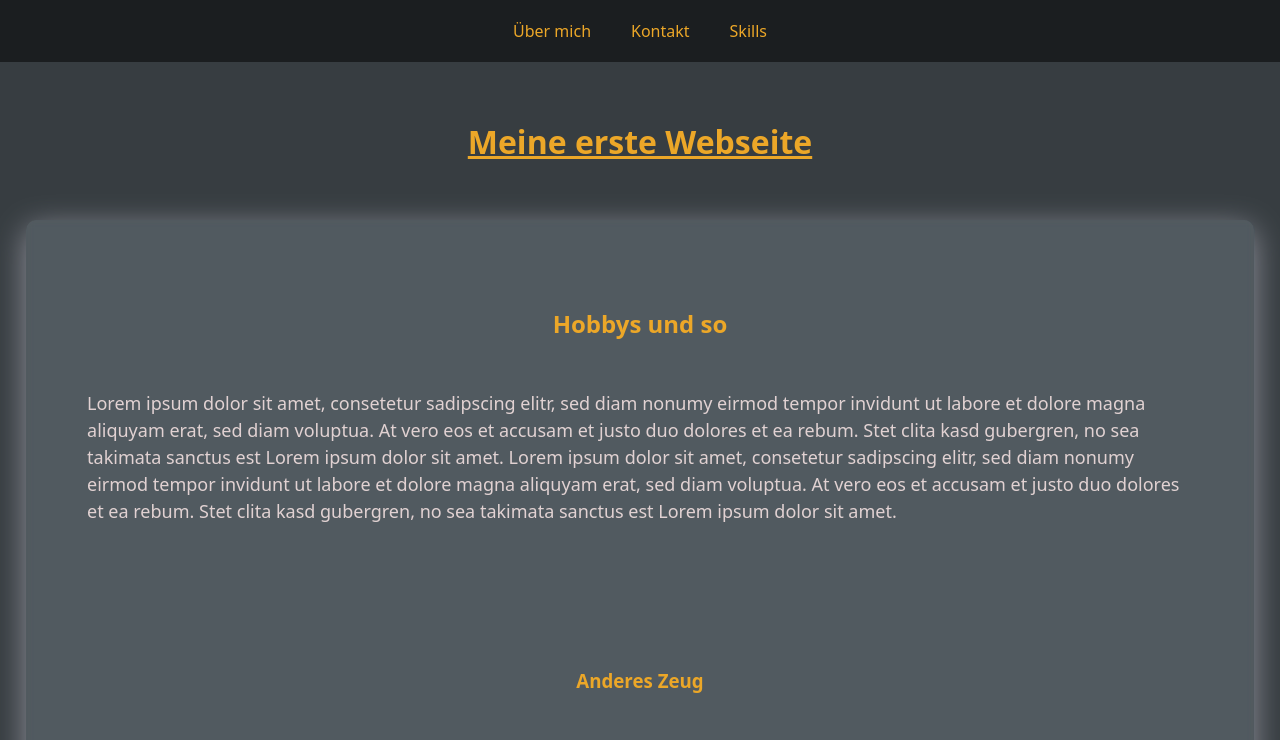
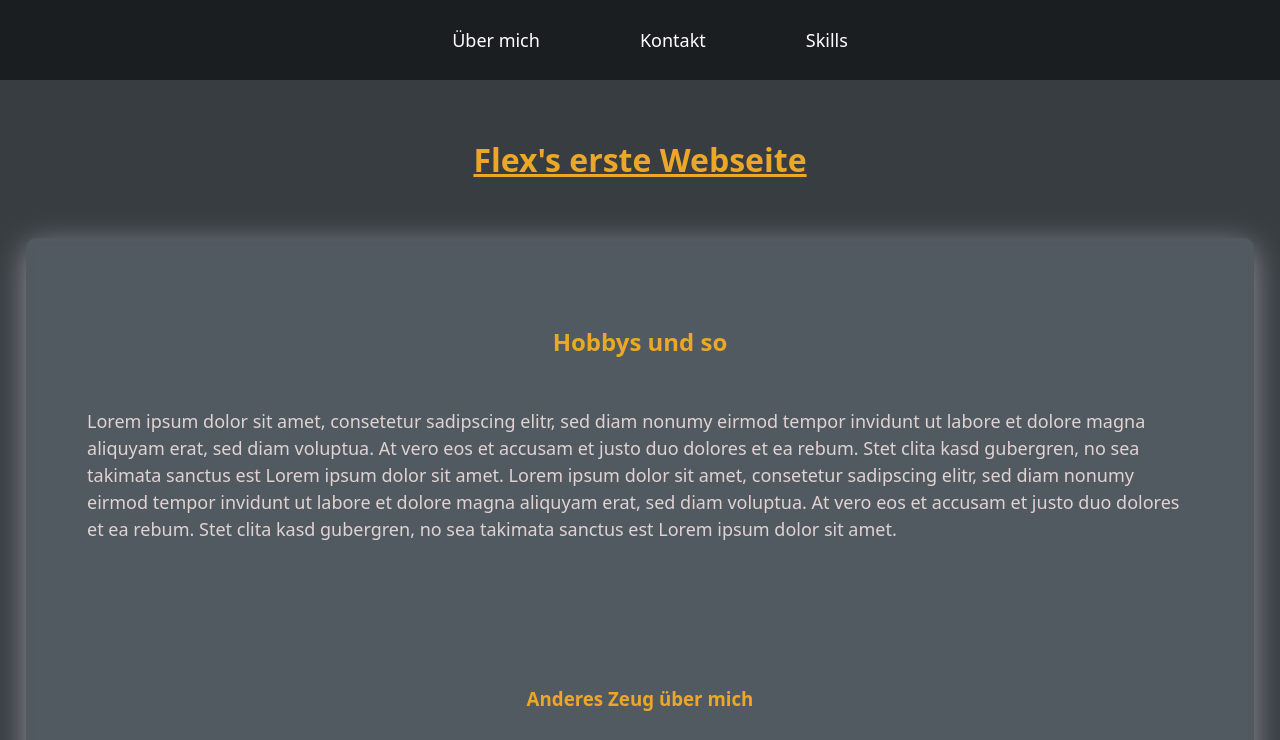
Before and after one commit to FlexNachname/personal-website, a website: page index.html in a window 1280 px wide. Shown: the top 740 px of the page. Drawn offline with Linux system fonts and the light colour scheme.

Commit message:
navbar added + sticky

```diff
--- a/index.html
+++ b/index.html
@@ -19,7 +19,7 @@
       </ul>
     </nav>
 
-    <h1>Meine erste Webseite</h1>
+    <h1>Flex's erste Webseite</h1>
     <div class="sectiondiv">
       <section>
         <h2>Hobbys und so</h2>
@@ -37,7 +37,7 @@
       </section>
 
       <section>
-        <h3>Anderes Zeug</h3>
+        <h3>Anderes Zeug über mich</h3>
         <p>
           Lorem ipsum dolor sit amet, consetetur sadipscing elitr, sed diam
           nonumy eirmod tempor invidunt ut labore et dolore magna aliquyam erat,
--- a/main.css
+++ b/main.css
@@ -35,6 +35,35 @@ nav {
   background: rgba(0, 0, 0, 0.5);
   padding: 10px;
   text-align: center;
+  position: sticky;
+  top: 0;
+  width: 100%;
+  z-index: 1000;
+}
+
+nav ul {
+  list-style: none;
+  margin: 0;
+  padding: 0;
+  display: flex;
+  justify-content: center;
+}
+
+nav li {
+  margin: 0 15px;
+}
+
+nav a {
+  color: white;
+  text-decoration: none;
+  font-size: 18px;
+  padding: 8px 15px;
+  display: inline-block;
+}
+
+nav a:hover {
+  background-color: rgba(255, 255, 255, 0.5);
+  border-radius: 5px;
 }
 
 ul {
```
